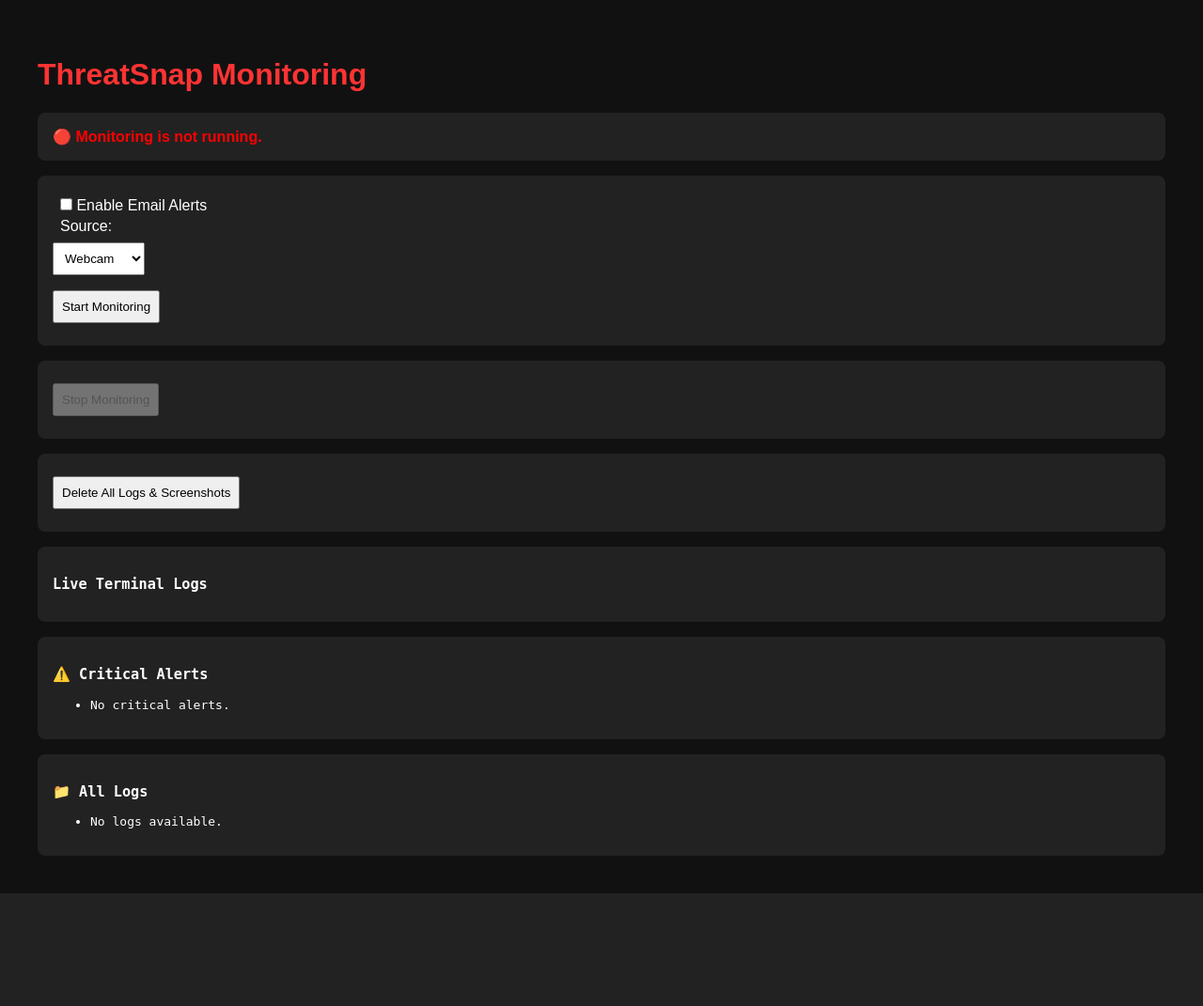
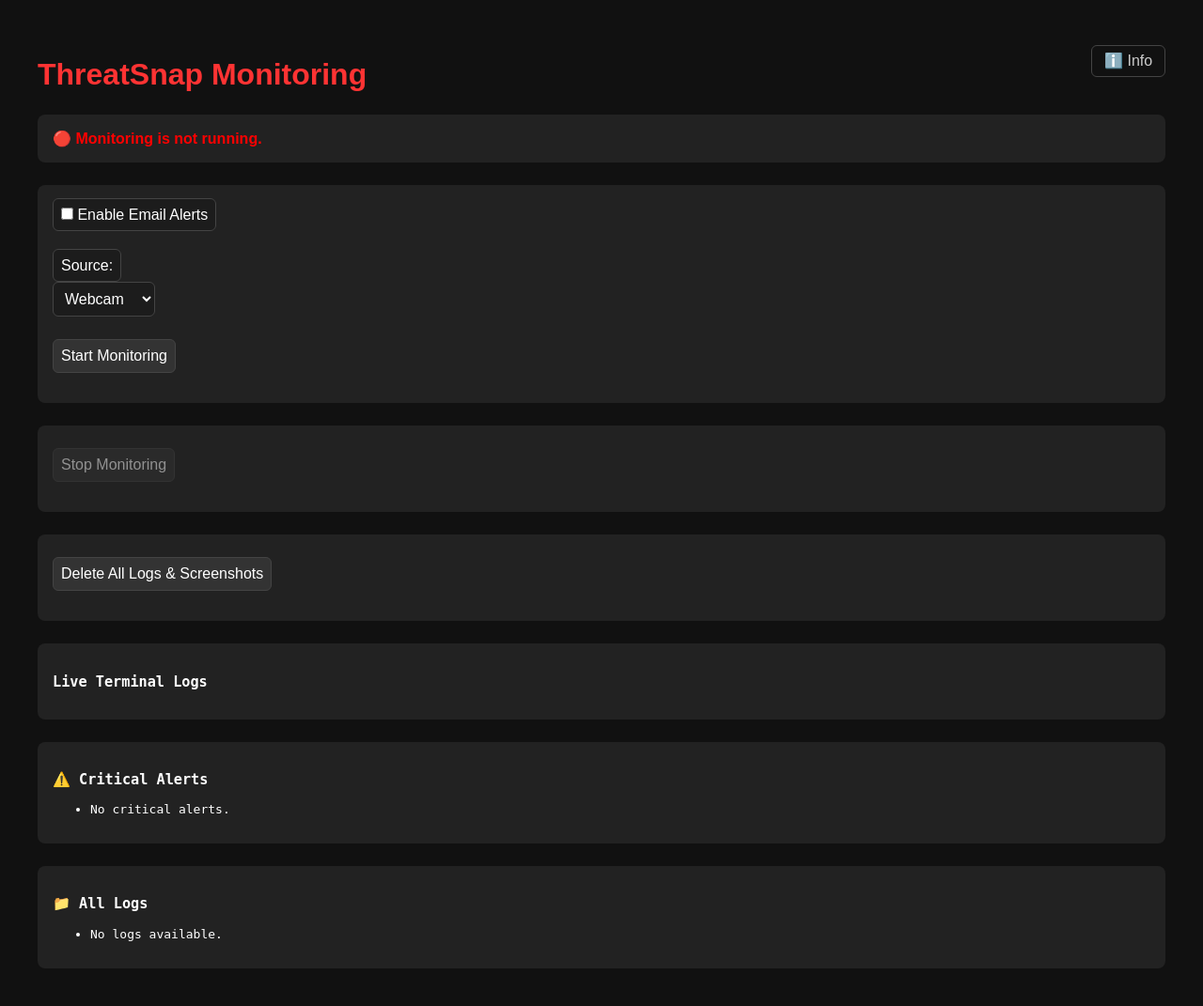
Before and after one commit to SxryxnshS5/ThreatSnap, a Flask app: page / in a window 1280 px wide. Shown: the whole page at 94% size. Before the commit the page ends 951 px from the top, so only its background shows below. Run offline with Flask 3, Linux system fonts and the light colour scheme; data that the repository does not hold is empty.

Commit message:
Improve UI

```diff
--- a/ThreatSnapBackend/templates/index.html
+++ b/ThreatSnapBackend/templates/index.html
@@ -1,4 +1,3 @@
-{# templates/index.html #}
 <!DOCTYPE html>
 <html lang="en">
   <head>
@@ -10,6 +9,7 @@
         padding: 2rem;
         background: #111;
         color: white;
+        position: relative;
       }
       h1 {
         color: #f33;
@@ -19,7 +19,7 @@
       .alerts,
       .all-logs,
       .status {
-        margin-top: 1rem;
+        margin-top: 1.5rem;
         padding: 1rem;
         background: #222;
         border-radius: 8px;
@@ -28,6 +28,7 @@
         display: flex;
         gap: 2rem;
         align-items: flex-start;
+        margin-top: 1.5rem;
       }
       .source-section {
         flex: 1;
@@ -41,7 +42,27 @@
       button,
       label {
         padding: 0.5rem;
-        margin: 0.5rem 0;
+        margin: 0.5rem 0 1rem;
+        font-size: 1rem;
+        border-radius: 6px;
+        border: 1px solid #444;
+        background: #1c1c1c;
+        color: white;
+      }
+      input::placeholder {
+        color: #888;
+      }
+      button {
+        background: #333;
+        cursor: pointer;
+        transition: background 0.2s ease;
+      }
+      button:hover {
+        background: #444;
+      }
+      button:disabled {
+        opacity: 0.5;
+        cursor: not-allowed;
       }
       .logs,
       .alerts,
@@ -67,15 +88,81 @@
         width: 100%;
         border-radius: 8px;
       }
+
+      .info-btn {
+        position: absolute;
+        top: 2rem;
+        right: 2rem;
+        background: transparent;
+        color: #ccc;
+        border: 1px solid #444;
+        padding: 0.4rem 0.8rem;
+        border-radius: 6px;
+        cursor: pointer;
+        transition: background 0.2s ease;
+      }
+      .info-btn:hover {
+        background: #333;
+      }
+      .info-modal {
+        display: none;
+        position: fixed;
+        top: 10%;
+        left: 50%;
+        transform: translateX(-50%);
+        background: #222;
+        border: 1px solid #444;
+        border-radius: 10px;
+        width: 90%;
+        max-width: 600px;
+        padding: 1.5rem;
+        z-index: 1000;
+        color: #eee;
+      }
+      .info-modal h2 {
+        margin-top: 0;
+        color: #f33;
+      }
+      .info-close {
+        float: right;
+        font-size: 1.2rem;
+        cursor: pointer;
+        color: #aaa;
+      }
+      .info-close:hover {
+        color: #fff;
+      }
     </style>
   </head>
   <body>
     <h1>ThreatSnap Monitoring</h1>
+    <button class="info-btn" onclick="toggleInfo()">ℹ️ Info</button>
+
+    <div class="info-modal" id="infoModal">
+      <span class="info-close" onclick="toggleInfo()">✖</span>
+      <h2>About ThreatSnap</h2>
+      <p>
+        This is a <strong>demo website</strong> for ThreatSnap — a smart
+        movement and threat detection tool built to run
+        <strong>offline</strong> on edge devices.
+      </p>
+      <p><strong>How to use:</strong></p>
+      <ol>
+        <li>Select a source: Webcam or Video File</li>
+        <li>Enable email alerts (optional)</li>
+        <li>Click <em>Start Monitoring</em> to begin</li>
+        <li>Tool detects human movement and takes screenshots</li>
+        <li>It analyzes each screenshot for danger and logs it</li>
+        <li>If needed, it emails you an alert with the log & image</li>
+      </ol>
+      <p>You can stop the monitoring or reset all logs/screenshots.</p>
+    </div>
 
     <div class="status" id="monitoringStatus">
       <p>Loading monitoring status...</p>
     </div>
 
+    <div id="startFormSection">
       <form method="POST" action="/start">
         <label>
           <input
@@ -87,7 +174,7 @@
           Enable Email Alerts </label
         ><br />
 
-      <div id="emailField" style="display: none">
+        <div id="emailField" style="display: none; margin-top: 1rem">
           <label>Email for alerts:</label><br />
           <input name="email" placeholder="you@example.com" /><br />
         </div>
@@ -105,7 +192,8 @@
             ><br />
 
             <div id="videoPicker" style="display: none">
-            <label>Select video file:</label><br />
+              <label style="margin-bottom: 0.5rem">Select video file:</label
+              ><br />
               <select
                 id="videoFileSelect"
                 name="filename"
@@ -127,6 +215,7 @@
 
         <button type="submit" id="startBtn">Start Monitoring</button>
       </form>
+    </div>
 
     <form method="POST" action="/stop">
       <button type="submit" id="stopBtn">Stop Monitoring</button>
@@ -152,6 +241,11 @@
     </div>
 
     <script>
+      function toggleInfo() {
+        const modal = document.getElementById('infoModal')
+        modal.style.display = modal.style.display === 'block' ? 'none' : 'block'
+      }
+
       function toggleVideoDropdown(value) {
         const videoPicker = document.getElementById('videoPicker')
         const viewer = document.getElementById('videoViewer')
@@ -238,21 +332,19 @@
         fetch('/status')
           .then((res) => res.json())
           .then((data) => {
+            const running = data.running
             const statusBox = document.getElementById('monitoringStatus')
             const startBtn = document.getElementById('startBtn')
             const stopBtn = document.getElementById('stopBtn')
+            const startFormSection = document.getElementById('startFormSection')
 
-            if (data.running) {
-              statusBox.innerHTML =
-                '<p class="status-running">🟢 Monitoring is currently running.</p>'
-              startBtn.disabled = true
-              stopBtn.disabled = false
-            } else {
-              statusBox.innerHTML =
-                '<p class="status-stopped">🔴 Monitoring is not running.</p>'
-              startBtn.disabled = false
-              stopBtn.disabled = true
-            }
+            statusBox.innerHTML = running
+              ? '<p class="status-running">🟢 Monitoring is currently running.</p>'
+              : '<p class="status-stopped">🔴 Monitoring is not running.</p>'
+
+            startBtn.disabled = running
+            stopBtn.disabled = !running
+            startFormSection.style.display = running ? 'none' : 'block'
           })
       }
 
```
Lines whose indentation alone changed are shown as unchanged.
